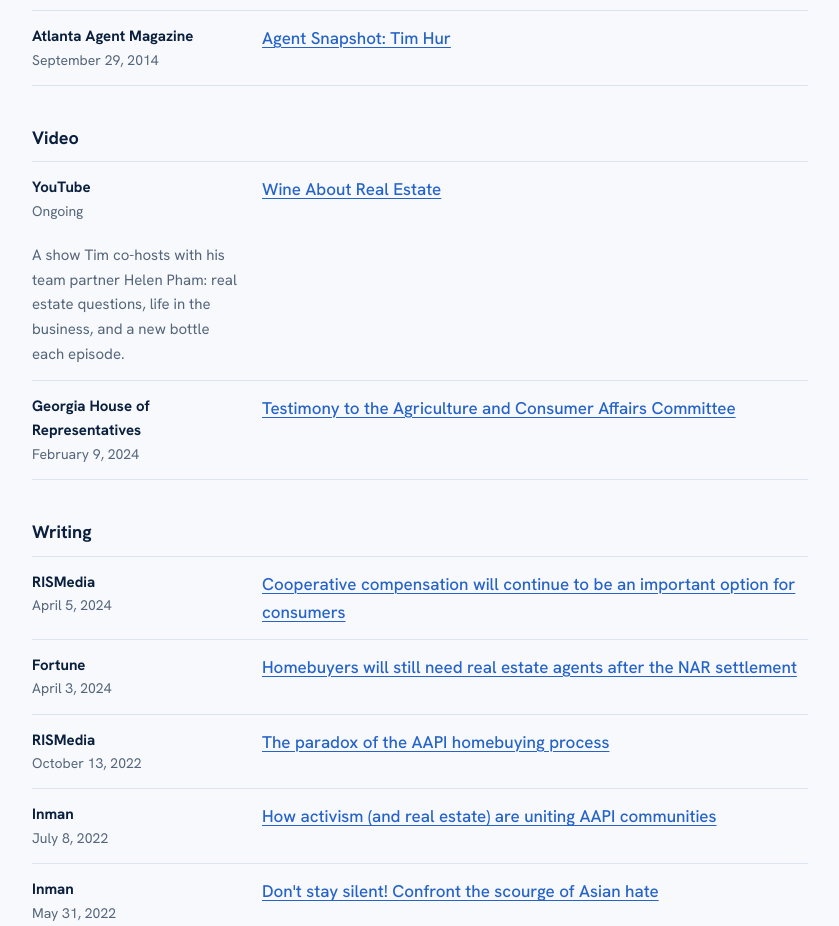
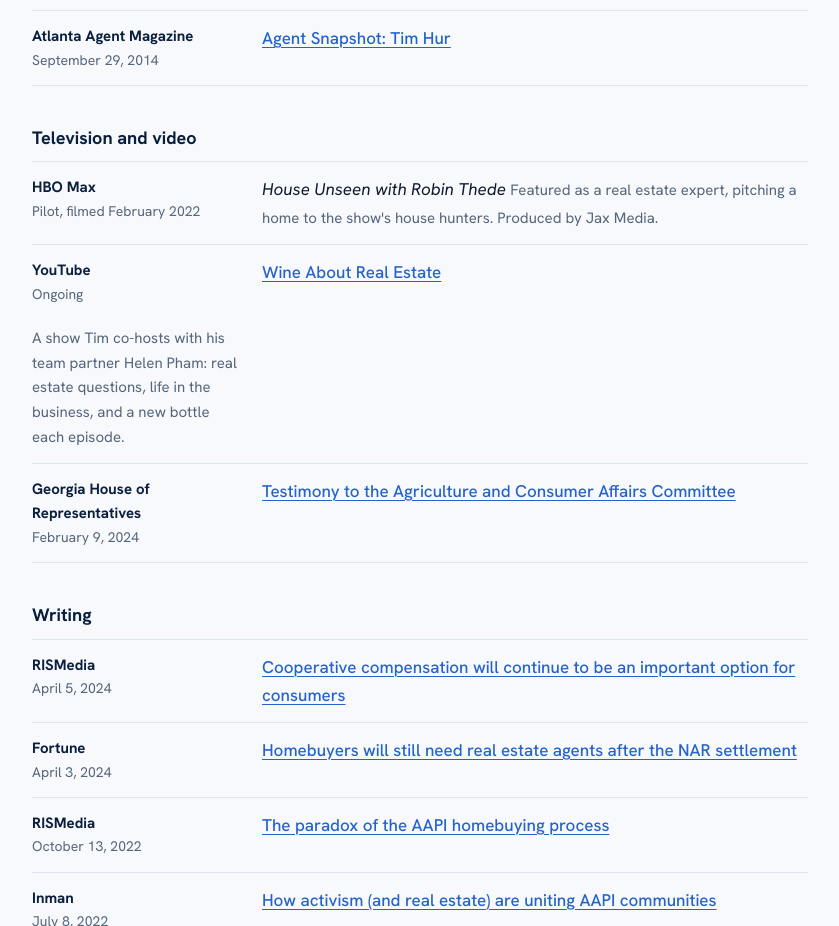
Before and after one commit to pohotech/timhur-site, a plain HTML site: page press/index.html in a window 1280 px wide. Shown: the part 5369-6295 px from the top of the page, without its empty margins (364-1203 px from the left). Drawn offline with Linux system fonts and the light colour scheme.

Commit message:
Highlight House Unseen pilot on homepage and press page
Co-Authored-By: Claude Opus 5.5 <noreply@anthropic.com>
Claude-Session: https://claude.ai/code/session_01RawNjNV4hg6k2u3YuG9bYW

```diff
--- a/press/index.html
+++ b/press/index.html
@@ -141,8 +141,9 @@
         <li><span class="outlet">Atlanta Agent Magazine<small>September 29, 2014</small></span><a href="https://atlantaagentmagazine.com/2014/09/29/agent-snapshot-tim-hur-brokerowner-point-honors-associates-realtors-metro-atlanta/">Agent Snapshot: Tim Hur</a></li>
       </ul>
 
-      <h3>Video</h3>
+      <h3>Television and video</h3>
       <ul class="press">
+        <li><span class="outlet">HBO Max<small>Pilot, filmed February 2022</small></span><div><span class="ttl">House Unseen with Robin Thede</span> <span class="src">Featured as a real estate expert, pitching a home to the show's house hunters. Produced by Jax Media.</span></div></li>
         <li><span class="outlet">YouTube<small>Ongoing</small></span><a href="https://www.youtube.com/@wineaboutrealestate">Wine About Real Estate</a> <span class="src">A show Tim co-hosts with his team partner Helen Pham: real estate questions, life in the business, and a new bottle each episode.</span></li>
         <li><span class="outlet">Georgia House of Representatives<small>February 9, 2024</small></span><a href="https://www.youtube.com/watch?v=MfD4mejKtww&amp;t=2538s">Testimony to the Agriculture and Consumer Affairs Committee</a></li>
       </ul>
--- a/styles.css
+++ b/styles.css
@@ -176,3 +176,5 @@ footer{padding:28px 0 40px;font-size:14px;color:var(--muted)}
   .topnav{flex-direction:column;align-items:flex-start;gap:10px}
   .topnav .links{margin-left:0;gap:6px 18px}
 }
+
+.press .ttl{font-weight:500;font-style:italic}
```
Also changed, not shown: index.html (+1 -0 lines).
